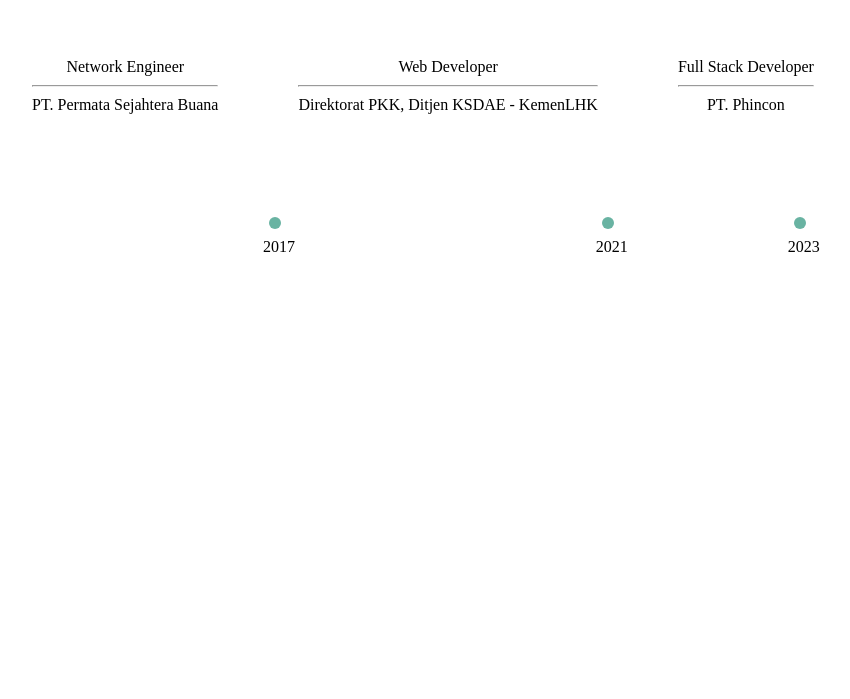
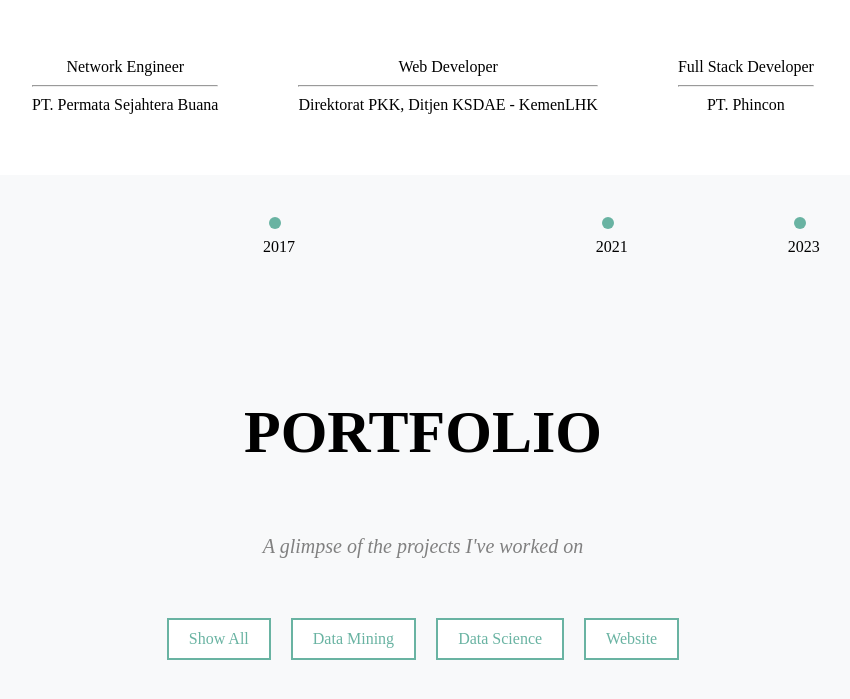
Before and after one commit to derishardiansyah/Portofolio, a React (Vite) app: page / in a window 1280 px wide. Shown: the part 1343-2042 px from the top of the page, without its empty margins (217-1067 px from the left). Before the commit the page ends 1600 px from the top, so only its background shows below. Built offline with nearby package versions, Linux system fonts and the light colour scheme.

Commit message:
running layout portfolio

```diff
--- a/src/App.css
+++ b/src/App.css
@@ -28,6 +28,7 @@ body {
   padding: 3rem;
   position: fixed;
   z-index: 1000;
+  width: 100%;
 }
 
 .navbarLeft {
@@ -300,3 +301,55 @@ u {
   width: 15px;
   color: black 2px solid;
 }
+
+.portfolio {
+  display: flex;
+  flex-direction: column;
+  justify-content: center;
+  text-align: center;
+  height: 650px;
+  background-color: #f8f9fa;
+}
+
+.namePortfolio {
+  font-size: 30px;
+  text-transform: uppercase;
+  font-weight: 700;
+  line-height: 1.75;
+  margin-bottom: 10px;
+}
+
+.descPortfolio {
+  font-size: 20px;
+  font-style: italic;
+  color: gray;
+}
+
+.menuPortfolio {
+  display: flex;
+  flex-direction: row;
+  column-gap: 20px;
+  margin-top: 60px;
+  justify-content: center;
+}
+
+.portfolioButton {
+  display: inline-block;
+  padding: 10px 20px;
+  background-color: white;
+  color: #69b3a2;
+  border: 2px solid #69b3a2;
+  text-decoration: none;
+  transition: background-color 0.3s, color 0.3s;
+}
+
+.portfolioButton:hover {
+  background-color: #69b3a2;
+  color: white;
+}
+
+.portfolioButton:active {
+  background-color: white;
+  color: #69b3a2;
+  border-color: #69b3a2;
+}
--- a/src/App.jsx
+++ b/src/App.jsx
@@ -6,6 +6,7 @@ import imgProfile from "./assets/img.png";
 const App = () => {
   const [isIntroduceActive, setIsIntroduceActive] = useState(false);
   const [isExperienceActive, setIsExperienceActive] = useState(false);
+  const [isPortfolioActive, setIsPortfolioActive] = useState(false);
 
   useEffect(() => {
     const handleScroll = () => {
@@ -19,6 +20,12 @@ const App = () => {
       if (experienceSection) {
         const top = experienceSection.getBoundingClientRect().top;
         setIsExperienceActive(top >= 0 && top < window.innerHeight);
+      }
+
+      const portfolioSection = document.getElementById("portfolio");
+      if (portfolioSection) {
+        const top = portfolioSection.getBoundingClientRect().top;
+        setIsPortfolioActive(top >= 0 && top < window.innerHeight);
       }
     };
 
@@ -51,6 +58,12 @@ const App = () => {
     const homeSection = document.getElementById("home");
     if (homeSection) {
       homeSection.scrollIntoView({ behavior: "smooth" });
+    }
+  };
+  const handleScrollToPortfolio = () => {
+    const portfolioSection = document.getElementById("portfolio");
+    if (portfolioSection) {
+      portfolioSection.scrollIntoView({ behavior: "smooth" });
     }
   };
 
@@ -100,7 +113,12 @@ const App = () => {
             >
               Experiences
             </li>
-            <li className="list">Portfolio</li>
+            <li
+              className={`list ${isPortfolioActive ? "active" : ""}`}
+              onClick={() => handleScrollToPortfolio()}
+            >
+              Portfolio
+            </li>
             <li className="list">Contact</li>
           </ul>
         </div>
@@ -193,7 +211,7 @@ const App = () => {
             </div>
           </div>
         </div>
-        <div className="experience">
+        <div className="experience" id="experience">
           {experiences.map((exp, index) => (
             <div className="experienceList" key={index}>
               <div className="nameExperience">
@@ -210,6 +228,48 @@ const App = () => {
             </div>
           ))}
         </div>
+        <div className="portfolio" id="portfolio">
+          <div className="namePortfolio">
+            <h1>Portfolio</h1>
+          </div>
+          <span className="descPortfolio">
+            A glimpse of the projects I've worked on
+          </span>
+          <div className="menuPortfolio">
+            <a
+              href=""
+              target="_blank"
+              rel="noopener noreferrer"
+              className="portfolioButton"
+            >
+              Show All
+            </a>
+            <a
+              href=""
+              target="_blank"
+              rel="noopener noreferrer"
+              className="portfolioButton"
+            >
+              Data Mining
+            </a>
+            <a
+              href="https://twitter.com/drshardiansyahh"
+              target="_blank"
+              rel="noopener noreferrer"
+              className="portfolioButton"
+            >
+              Data Science
+            </a>
+            <a
+              href="https://www.facebook.com/derishardiansyah1"
+              target="_blank"
+              rel="noopener noreferrer"
+              className="portfolioButton"
+            >
+              Website
+            </a>
+          </div>
+        </div>
       </div>
     </div>
   );
```
